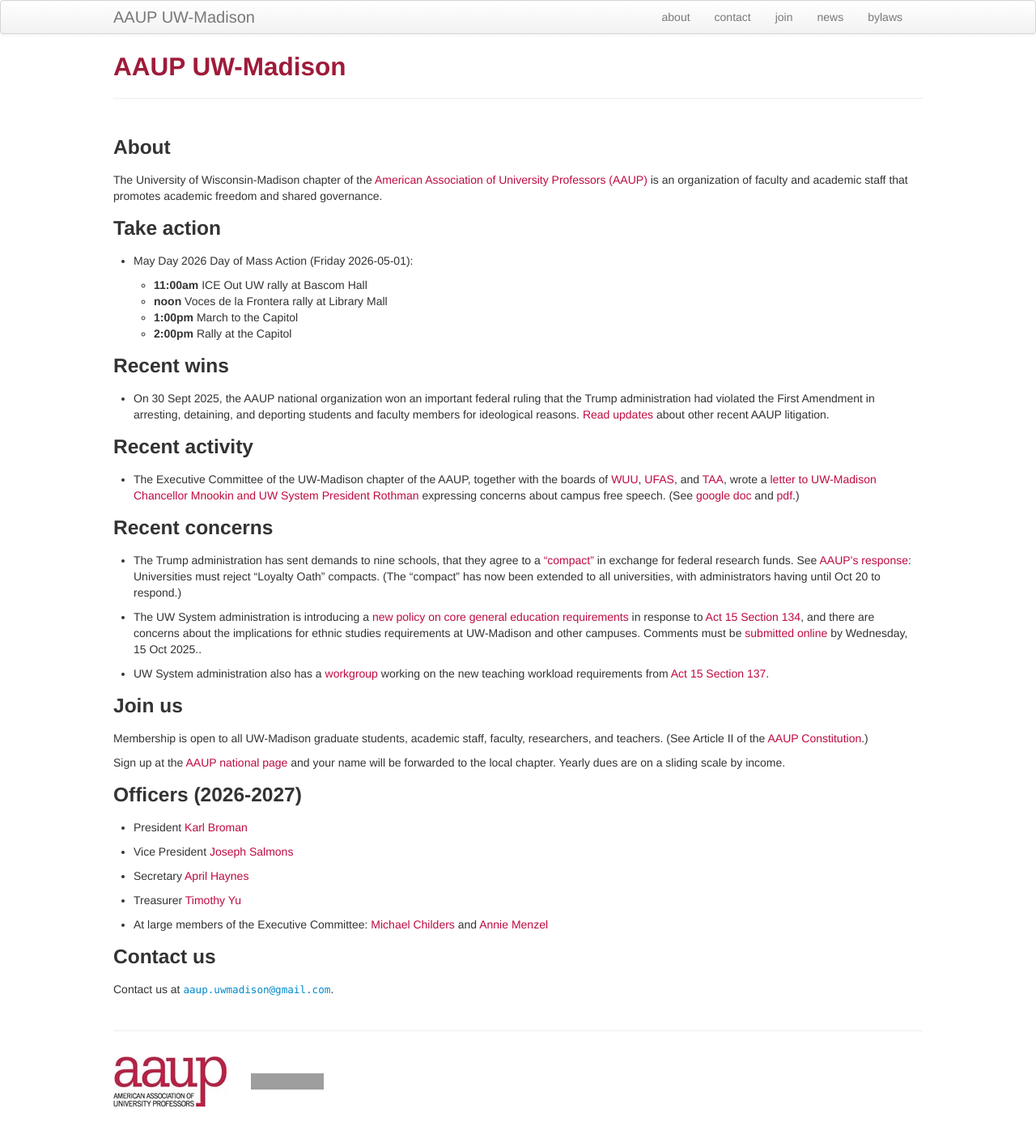
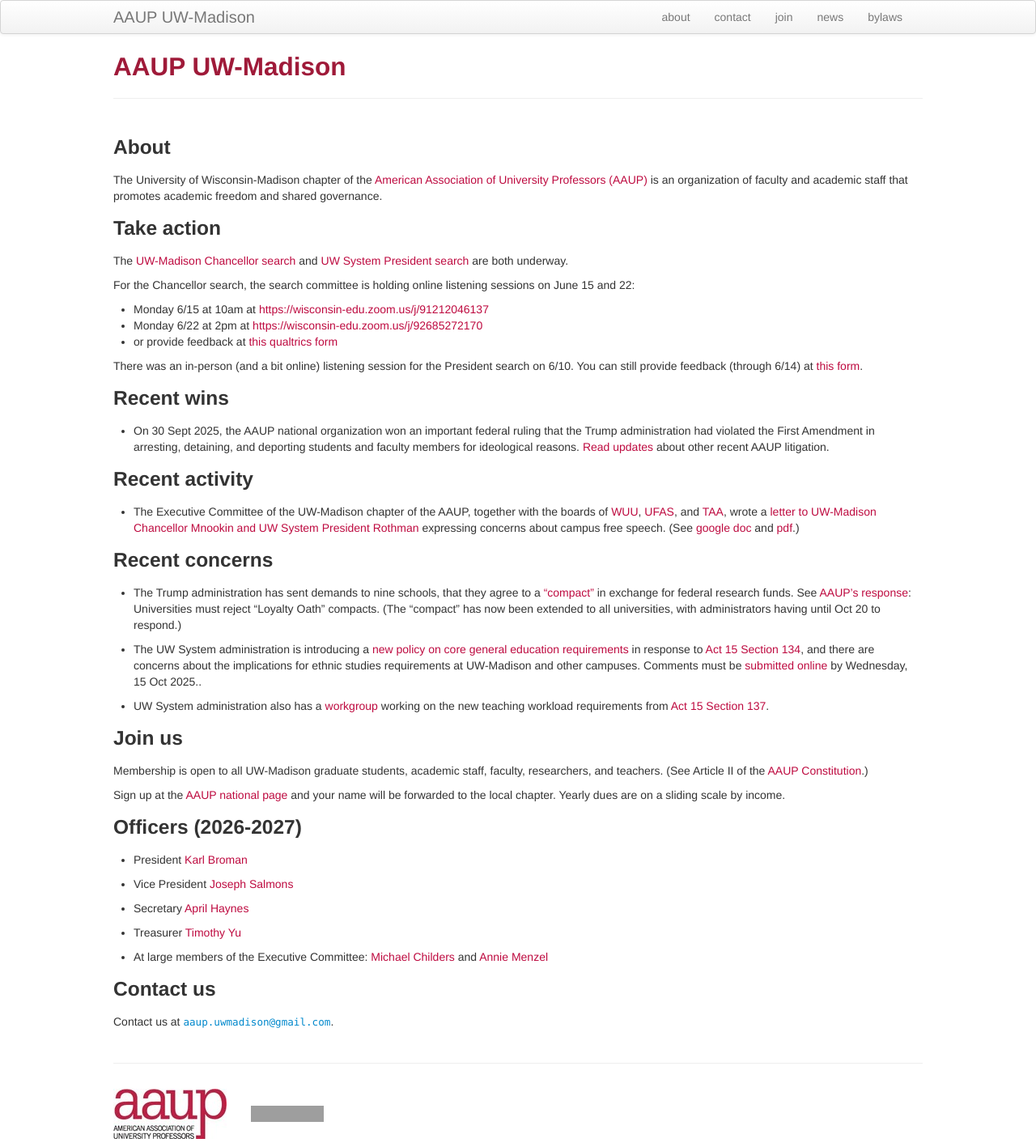
Before and after one commit to aaupmadison/aaupmadison.github.io, a Jekyll site: the page built from index.md, in a window 1280 px wide. Shown: the whole page at 81% size. Built offline with Jekyll 4.4.1, drawn with Linux system fonts in a browser that asks for light colours; before the commit the page ends 1377 px from its top, so only the background shows below that; grey boxes are pictures that could not be loaded.

Commit message:
index.md: info about chancellor and president searches

```diff
--- a/index.md
+++ b/index.md
@@ -12,12 +12,23 @@ academic staff that promotes academic freedom and shared governance.
 
 ### Take action
 
-- May Day 2026 Day of Mass Action (Friday 2026-05-01):
+The [UW-Madison Chancellor
+search](https://www.wisconsin.edu/news/archive/university-of-wisconsin-madison-chancellor-search-and-screen-committee-named)
+and
+[UW System President search](https://www.wisconsin.edu/presidential-search-2026/)
+are both underway.
 
-  - **11:00am** ICE Out UW rally at Bascom Hall
-  - **noon** Voces de la Frontera rally at Library Mall
-  - **1:00pm** March to the Capitol
-  - **2:00pm** Rally at the Capitol
+For the Chancellor search, the search committee is holding online
+listening sessions on June 15 and 22:
+
+- Monday 6/15 at 10am at <https://wisconsin-edu.zoom.us/j/91212046137>
+- Monday 6/22 at 2pm at <https://wisconsin-edu.zoom.us/j/92685272170>
+- or provide feedback at [this qualtrics form](https://uwsystemadmin.qualtrics.com/jfe/form/SV_3V2kXO2MZUKq1pQ)
+
+There was an in-person (and a bit online) listening session for the
+President search on 6/10. You can still provide feedback (through
+6/14) at [this form](https://uwsystemadmin.qualtrics.com/jfe/form/SV_dgL7I0nVkJooSBU?Q_CHL=qr).
+
 
 
 ### Recent wins
```
